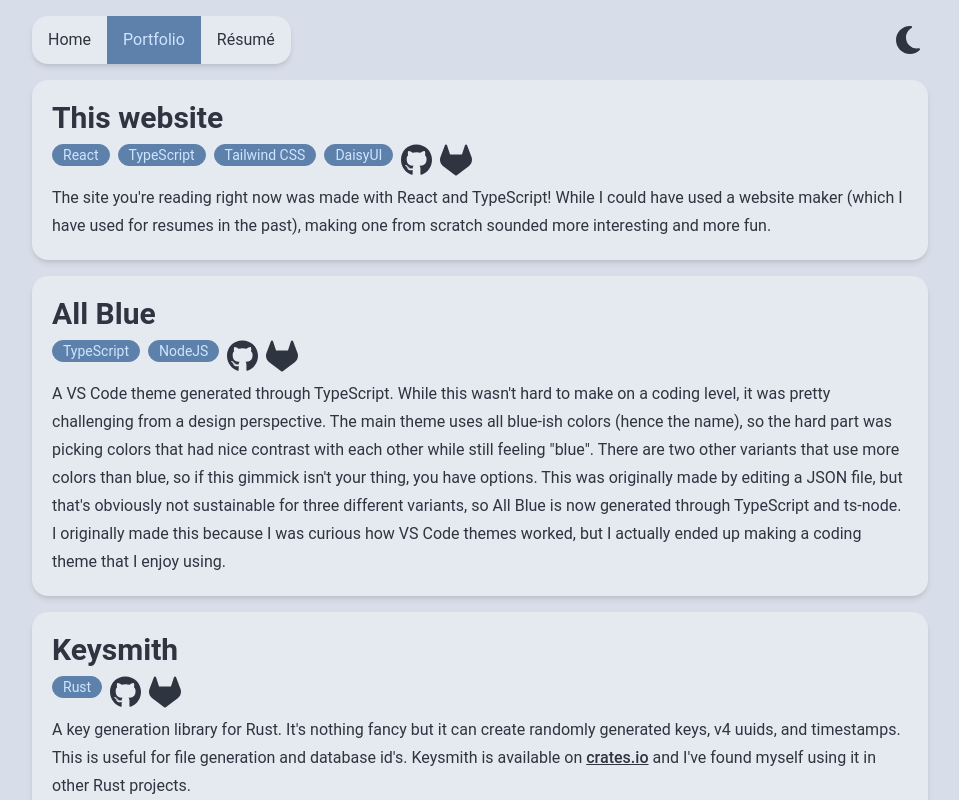
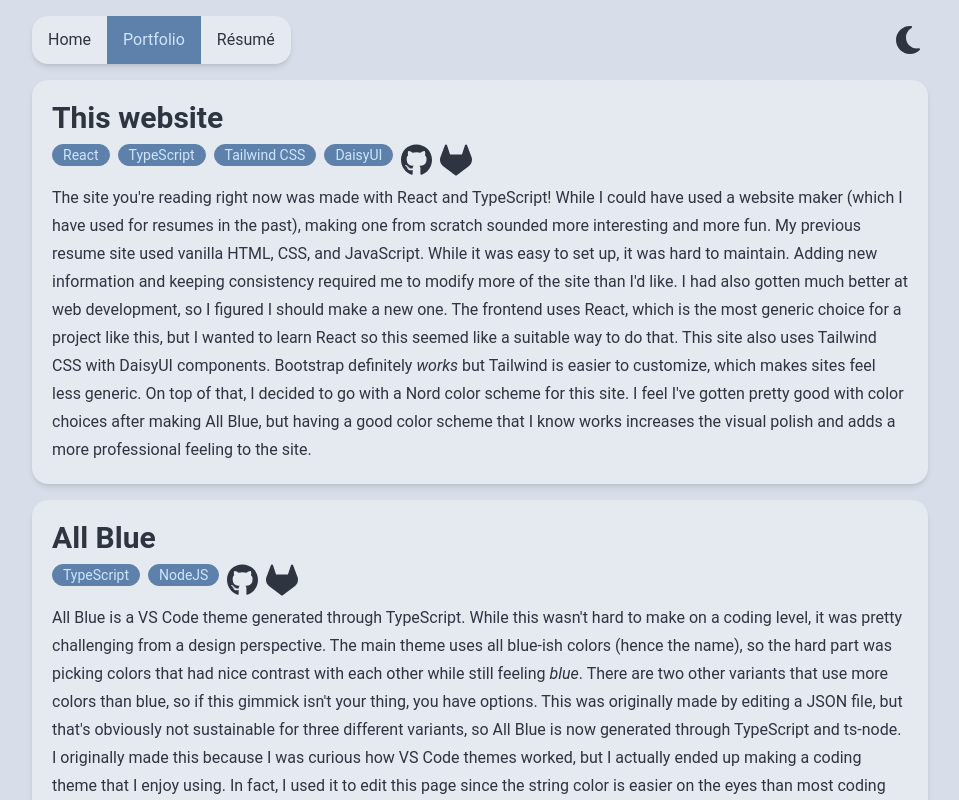
Before and after one commit to njs-guy/njshockey-resume, a React (Vite) app: page /portfolio in a window 1280 px wide. Shown: the top 800 px of the page, without its empty margins (160-1119 px from the left). Built offline with nearby package versions, Linux system fonts and the light colour scheme.

Commit message:
More text in portfolio

```diff
--- a/src/routes/Portfolio.tsx
+++ b/src/routes/Portfolio.tsx
@@ -5,29 +5,54 @@ function Portfolio() {
 	const websiteInfo = ["React", "TypeScript", "Tailwind CSS", "DaisyUI"];
 	const thisWebsiteMD =
 		"The site you're reading right now was made with React and TypeScript! " +
-		"While I could have used a website maker (which I have used for resumes in the past), making one from scratch sounded more interesting and more fun.";
+		"While I could have used a website maker (which I have used for resumes in the past), making one from scratch sounded more interesting and more fun. " +
+		"My previous resume site used vanilla HTML, CSS, and JavaScript. " +
+		"While it was easy to set up, it was hard to maintain. " +
+		"Adding new information and keeping consistency " +
+		"required me to modify more of the site than I'd like. " +
+		"I had also gotten much better at web development, " +
+		"so I figured I should make a new one. " +
+		"The frontend uses React, which is the most generic choice for a project like this, " +
+		"but I wanted to learn React so this seemed like a suitable way to do that. " +
+		"This site also uses Tailwind CSS with DaisyUI components. " +
+		"Bootstrap definitely *works* but Tailwind is easier to customize, " +
+		"which makes sites feel less generic. " +
+		"On top of that, I decided to go with a Nord color scheme for this site. " +
+		"I feel I've gotten pretty good with color choices after making All Blue, " +
+		"but having a good color scheme that I know works increases the visual polish " +
+		"and adds a more professional feeling to the site.";
 
 	const allBlueInfo = ["TypeScript", "NodeJS"];
 	const allBlueMD =
-		"A VS Code theme generated through TypeScript. " +
+		"All Blue is a VS Code theme generated through TypeScript. " +
 		"While this wasn't hard to make on a coding level, it was pretty challenging from a design perspective. " +
 		"The main theme uses all blue-ish colors (hence the name), " +
-		'so the hard part was picking colors that had nice contrast with each other while still feeling "blue". ' +
+		"so the hard part was picking colors that had nice contrast with each other while still feeling *blue*. " +
 		"There are two other variants that use more colors than blue, " +
 		"so if this gimmick isn't your thing, you have options. " +
 		"This was originally made by editing a JSON file, " +
 		"but that's obviously not sustainable for three different variants, " +
 		"so All Blue is now generated through TypeScript and ts-node. " +
 		"I originally made this because I was curious how VS Code themes worked, " +
-		"but I actually ended up making a coding theme that I enjoy using.";
+		"but I actually ended up making a coding theme that I enjoy using. " +
+		"In fact, I used it to edit this page since the string color is " +
+		"easier on the eyes than most coding themes I used. " +
+		"While it's not doing anything fancy under the hood, " +
+		"All Blue's data is pretty well organized. " +
+		"If I ever feel like making another VS Code theme, " +
+		"it should be pretty easy to fork it and swap around colors " +
+		"which would save a ton of time. " +
+		"Check out the GitHub repo for more screenshots!";
 
 	const keysmithInfo = ["Rust"];
 	const keysmithMD =
-		"A key generation library for Rust. " +
-		"It's nothing fancy but it can create randomly generated keys, v4 uuids, and timestamps. " +
+		"Keysmith is a key generation library for Rust. " +
+		"It's nothing crazy, but it can create randomly generated keys, v4 uuids, and timestamps. " +
 		"This is useful for file generation and database id's. " +
 		"Keysmith is available on [crates.io](https://crates.io/crates/keysmith) " +
 		"and I've found myself using it in other Rust projects.";
+
+	// TODO: Align the source links better.
 
 	return (
 		<div className="panelContainer">
```
